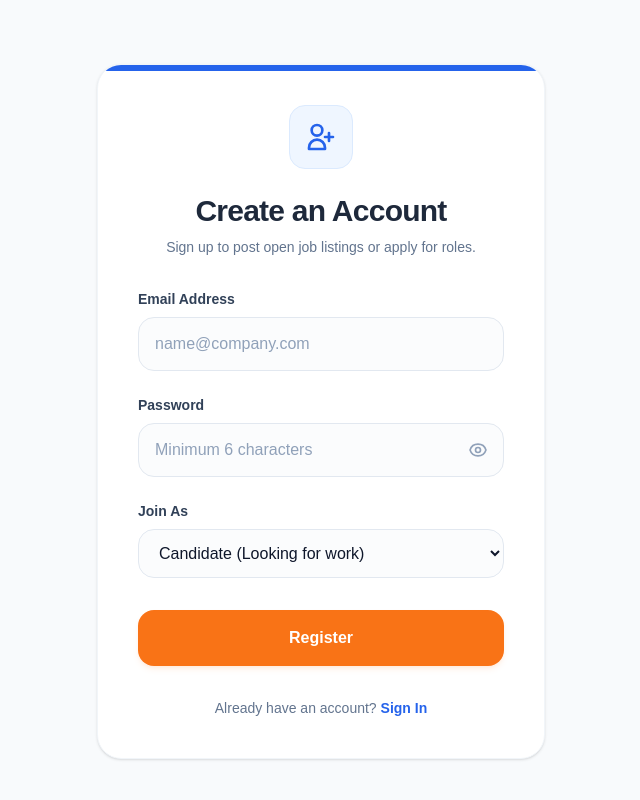
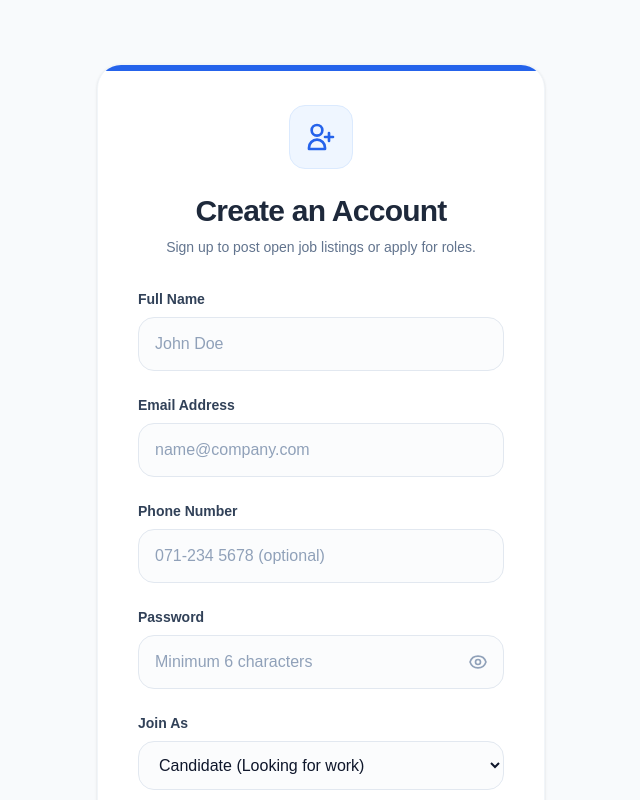
Before and after one commit to charithgaya/job-application-system, a Next.js app: page /register in a window 1280 px wide. Shown: the top 800 px of the page, without its empty margins (319-959 px from the left). Built offline with nearby package versions, Linux system fonts and the light colour scheme; no server answers.

Commit message:
Added input filelds i register & fix UI in Login

```diff
--- a/src/app/login/page.tsx
+++ b/src/app/login/page.tsx
@@ -162,7 +162,7 @@ export default function LoginPage() {
             </div>
             <div className="relative w-full">
             <input
-              type="password"
+              type={showPassword ? "text" : "password"}
               id="password"
               required
               placeholder="••••••••"
@@ -213,6 +213,14 @@ export default function LoginPage() {
           </div>
         </form>
 
+        {/* Toggle Sign Up Link */}
+        <div className="mt-8 text-center text-sm text-slate-500">
+          Don&apos;t have an account?{" "}
+          <Link href="/register" className="font-semibold text-[#2563EB] hover:text-blue-700 transition">
+            Sign Up
+          </Link>
+        </div>
+
         {/* Footer Details */}
         <div className="mt-8 text-center text-xs text-slate-400">
           By signing in, you agree to our Terms of Service and Privacy Policy.
--- a/src/app/register/page.tsx
+++ b/src/app/register/page.tsx
@@ -7,6 +7,8 @@ import { supabase } from "@/src/lib/supabase";
 
 export default function RegisterPage() {
   const router = useRouter();
+  const [fullName, setFullName] = useState("");
+  const [phone, setPhone] = useState("");
   const [email, setEmail] = useState("");
   const [password, setPassword] = useState("");
   const [role, setRole] = useState("candidate");
@@ -53,7 +55,8 @@ export default function RegisterPage() {
           id: user.id,
           email,
           role,
-          full_name: "",
+          full_name: fullName,
+          phone,
         });
 
         if (profileError) {
@@ -133,6 +136,22 @@ export default function RegisterPage() {
         {/* Form Fields */}
         <form onSubmit={handleRegister} className="space-y-6">
 
+          {/* Full Name */}
+          <div>
+            <label htmlFor="fullName" className="block text-sm font-semibold text-slate-700 mb-2">
+              Full Name
+            </label>
+            <input
+              type="text"
+              id="fullName"
+              required
+              placeholder="John Doe"
+              value={fullName}
+              onChange={(e) => setFullName(e.target.value)}
+              className="w-full bg-slate-50/50 border border-slate-200 rounded-2xl px-4 py-3.5 text-slate-900 placeholder-slate-400 focus:outline-none focus:ring-2 focus:ring-blue-500/20 focus:border-[#2563EB] transition duration-200"
+            />
+          </div>
+
           {/* Email Address */}
           <div>
             <label htmlFor="email" className="block text-sm font-semibold text-slate-700 mb-2">
@@ -145,6 +164,21 @@ export default function RegisterPage() {
               placeholder="name@company.com"
               value={email}
               onChange={(e) => setEmail(e.target.value)}
+              className="w-full bg-slate-50/50 border border-slate-200 rounded-2xl px-4 py-3.5 text-slate-900 placeholder-slate-400 focus:outline-none focus:ring-2 focus:ring-blue-500/20 focus:border-[#2563EB] transition duration-200"
+            />
+          </div>
+
+          {/* Phone Number (Optional) */}
+          <div>
+            <label htmlFor="phone" className="block text-sm font-semibold text-slate-700 mb-2">
+              Phone Number
+            </label>
+            <input
+              type="tel"
+              id="phone"
+              placeholder="071-234 5678 (optional)"
+              value={phone}
+              onChange={(e) => setPhone(e.target.value)}
               className="w-full bg-slate-50/50 border border-slate-200 rounded-2xl px-4 py-3.5 text-slate-900 placeholder-slate-400 focus:outline-none focus:ring-2 focus:ring-blue-500/20 focus:border-[#2563EB] transition duration-200"
             />
           </div>
@@ -227,6 +261,7 @@ export default function RegisterPage() {
           <Link href="/login" className="font-semibold text-[#2563EB] hover:text-blue-700 transition">
             Sign In
           </Link>
+          {" "} now.
         </div>
 
       </div>
```
